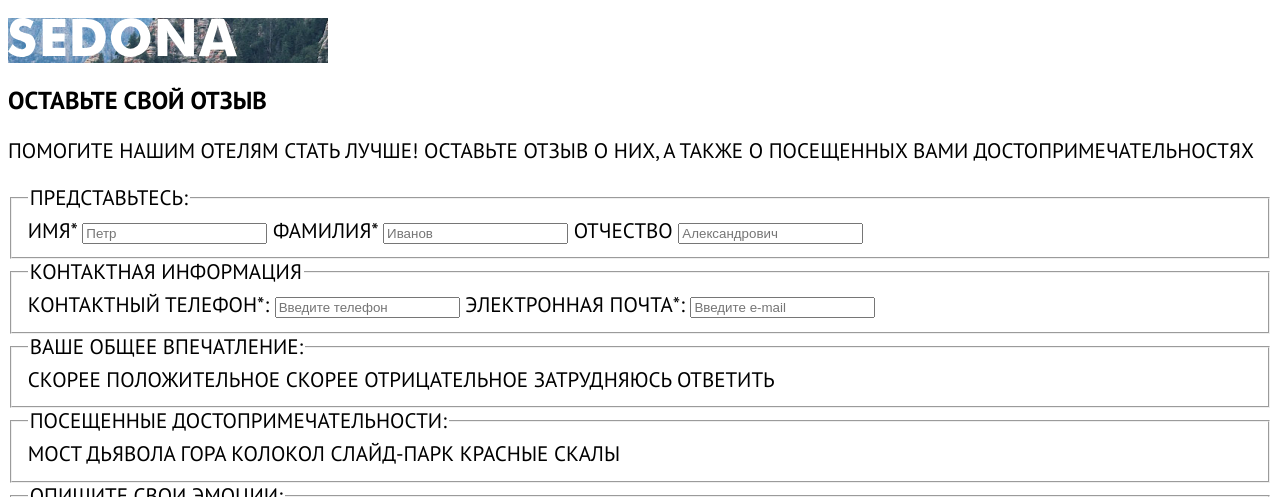
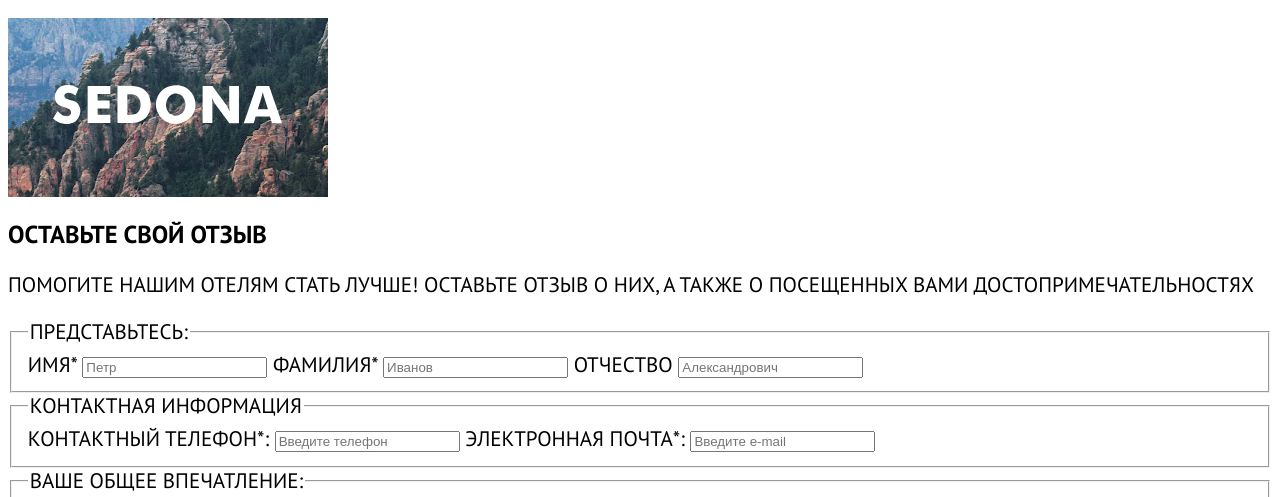
Before and after one commit to SonicFear96/1554867-sedona-21, a website: page source/form.html in a window 1280 px wide. Shown: the part 292-789 px from the top of the page. Drawn offline with nearby package versions, Linux system fonts and the light colour scheme; files that its build step writes are made by us from their sources; files whose address does not match are found by name.

Commit message:
правки слоган-2

```diff
--- a/source/less/style.less
+++ b/source/less/style.less
@@ -8,6 +8,7 @@
 @import "blocks/main-nav.less";
 @import "blocks/site-list.less";
 @import "blocks/page-main.less";
+@import "blocks/title.less";
 @import "blocks/picture.less";
 @import "blocks/photo.less";
 @import "blocks/advantages.less";
```
